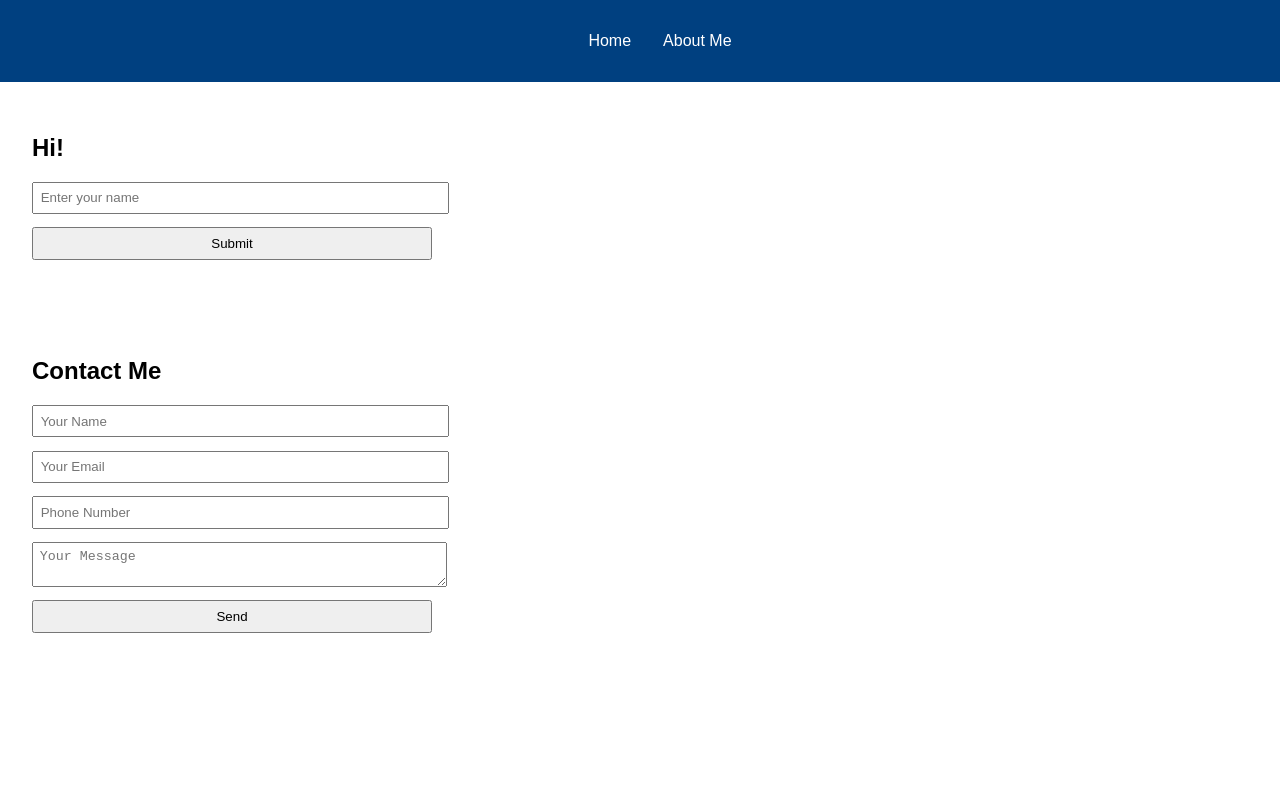
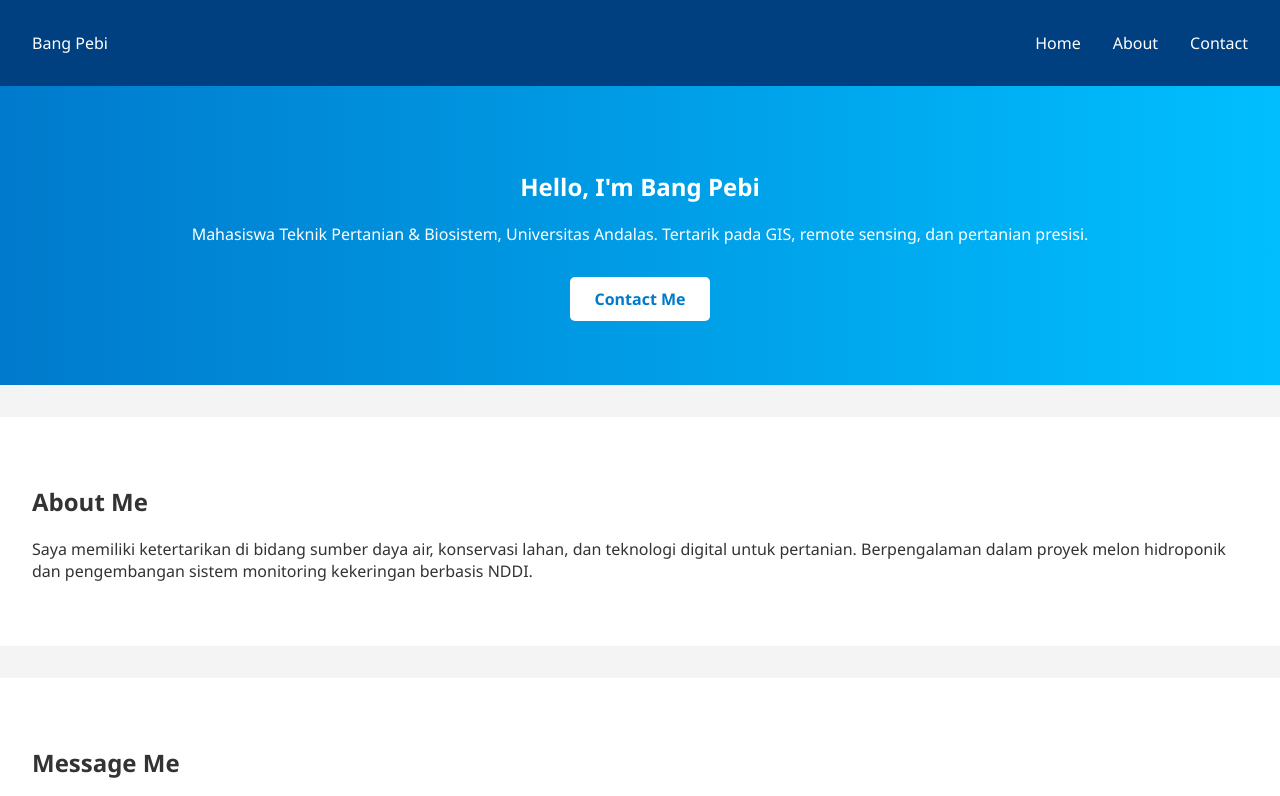
Before and after one commit to revou-fundamental-course/02-jun-25-akufeby, a plain HTML site: page index.html in a window 1280 px wide. Shown: the top 796 px of the page. Drawn offline with Linux system fonts and the light colour scheme; files that its build step writes are made by us from their sources.

Commit message:
ini belum final

```diff
--- a/index.html
+++ b/index.html
@@ -3,35 +3,45 @@
 <head>
   <meta charset="UTF-8" />
   <meta name="viewport" content="width=device-width, initial-scale=1.0"/>
-  <title>Bang Pebi</title>
-  <link rel="stylesheet" href="css/style.css">
+  <title>Bang Pebi Portfolio</title>
+  <link rel="stylesheet" href="style.css" />
 </head>
 <body>
-  <nav>
-    <ul>
-      <li><a href="index.html">Home</a></li>
-      <li><a href="profile.html">About Me</a></li>
-    </ul>
-  </nav>
+  <header>
+    <nav>
+      <div class="logo">Bang Pebi</div>
+      <ul class="nav-links">
+        <li><a href="#home">Home</a></li>
+        <li><a href="#about">About</a></li>
+        <li><a href="#contact">Contact</a></li>
+      </ul>
+    </nav>
 
-  <section class="welcome">
-    <h1 id="welcome-message">Hi!</h1>
-    <input type="text" id="nameInput" placeholder="Enter your name" />
-    <button onclick="showWelcome()">Submit</button>
+    <section class="hero" id="home">
+      <div class="hero-text">
+        <h1>Hello, I'm Bang Pebi</h1>
+        <p>Mahasiswa Teknik Pertanian & Biosistem, Universitas Andalas. Tertarik pada GIS, remote sensing, dan pertanian presisi.</p>
+        <a href="#contact" class="cta-button">Contact Me</a>
+      </div>
+    </section>
+  </header>
+
+  <section class="about" id="about">
+    <h2>About Me</h2>
+    <p>Saya memiliki ketertarikan di bidang sumber daya air, konservasi lahan, dan teknologi digital untuk pertanian. Berpengalaman dalam proyek melon hidroponik dan pengembangan sistem monitoring kekeringan berbasis NDDI.</p>
   </section>
 
-  <section class="contact-form">
-    <h2>Contact Me</h2>
-    <form id="messageForm" onsubmit="return validateForm()">
-      <input type="text" id="fullName" placeholder="Your Name" required />
+  <section class="contact" id="contact">
+    <h2>Message Me</h2>
+    <form onsubmit="return showMessage()">
+      <input type="text" id="name" placeholder="Your Name" required />
       <input type="email" id="email" placeholder="Your Email" required />
-      <input type="tel" id="phone" placeholder="Phone Number" required />
       <textarea id="message" placeholder="Your Message" required></textarea>
       <button type="submit">Send</button>
     </form>
-    <div id="formOutput"></div>
+    <div id="output"></div>
   </section>
 
-  <script src="js/script.js"></script>
+  <script src="script.js"></script>
 </body>
 </html>
--- a/style.css
+++ b/style.css
@@ -1,49 +1,69 @@
 body {
-  font-family: Arial, sans-serif;
   margin: 0;
-  padding: 0;
+  font-family: 'Segoe UI', sans-serif;
+  color: #333;
+  background: #f4f4f4;
 }
 
 nav {
-  background-color: #004080;
-  padding: 1em;
+  display: flex;
+  justify-content: space-between;
+  align-items: center;
+  background: #004080;
+  padding: 1em 2em;
   color: white;
 }
 
-nav ul {
+nav .nav-links {
+  list-style: none;
   display: flex;
-  list-style: none;
-  justify-content: center;
   gap: 2em;
 }
 
-nav a {
+nav .nav-links li a {
   color: white;
   text-decoration: none;
 }
 
-section {
-  padding: 2em;
-}
-
-input, textarea, button {
-  display: block;
-  margin: 1em 0;
-  padding: 0.5em;
-  width: 100%;
-  max-width: 400px;
-}
-
-.banner {
-  background: url('../assets/banner.jpg') no-repeat center center/cover;
+.hero {
+  padding: 4em 2em;
+  background: linear-gradient(to right, #007acc, #00bfff);
   color: white;
-  padding: 5em 2em;
   text-align: center;
 }
 
-/* Responsive */
-@media (max-width: 768px) {
-  nav ul {
-    flex-direction: column;
-  }
+.cta-button {
+  display: inline-block;
+  margin-top: 1em;
+  padding: 0.7em 1.5em;
+  background: white;
+  color: #007acc;
+  text-decoration: none;
+  border-radius: 5px;
+  font-weight: bold;
 }
+
+section.about, section.contact {
+  padding: 3em 2em;
+  background: white;
+  margin: 2em 0;
+}
+
+form input, form textarea {
+  display: block;
+  width: 100%;
+  max-width: 500px;
+  margin-bottom: 1em;
+  padding: 0.7em;
+  border: 1px solid #ccc;
+  border-radius: 5px;
+}
+
+form button {
+  background: #004080;
+  color: white;
+  padding: 0.7em 1.5em;
+  border: none;
+  border-radius: 5px;
+  cursor: pointer;
+}
```
Also changed, not shown: profile.html (+32 -0 lines), scripst.js (+8 -20 lines).
